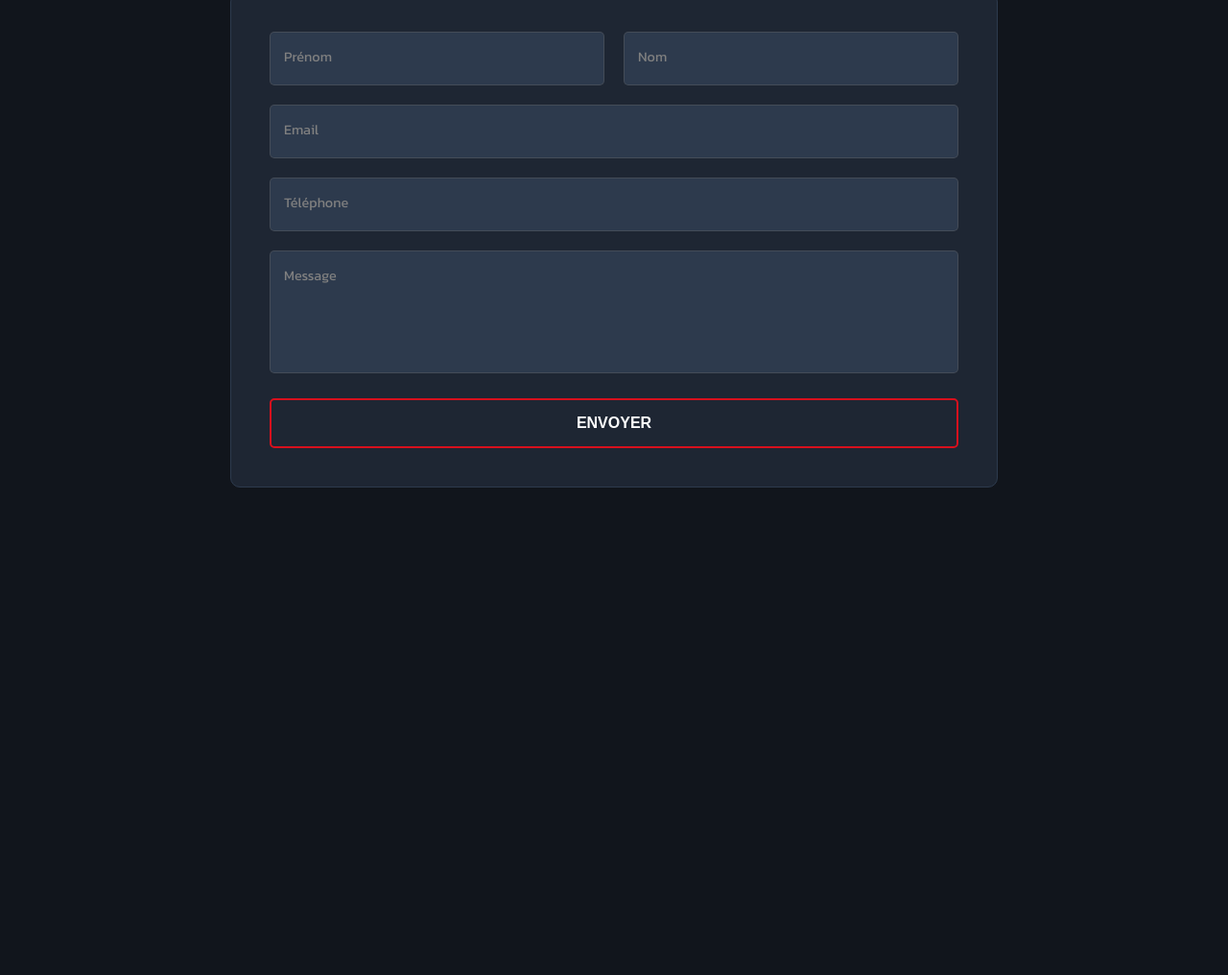
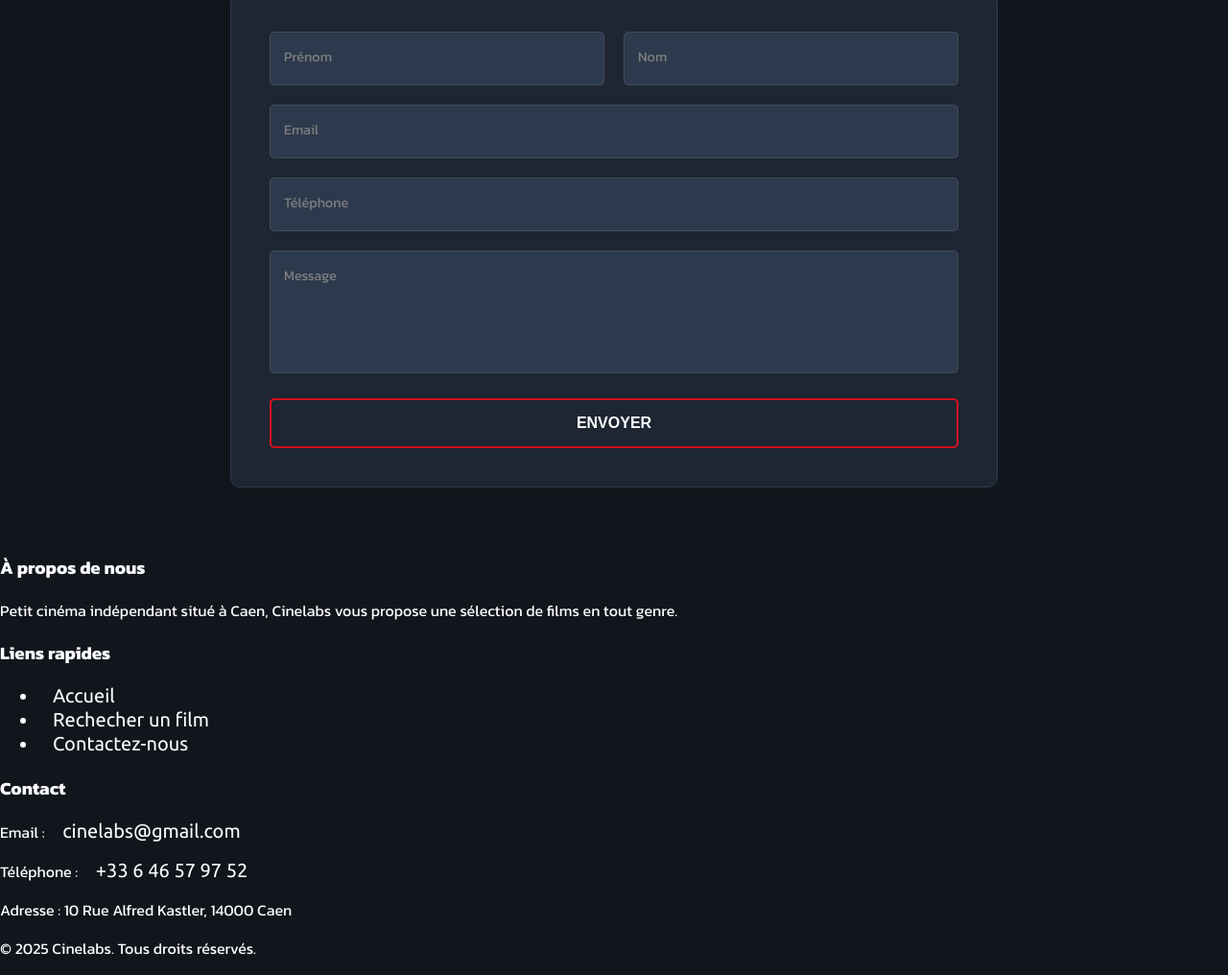
Before and after one commit to Opollo52/Cine_Labs, a plain HTML site: page contact.html in a window 1280 px wide. Shown: the part 302-1318 px from the top of the page at 96% size. Before the commit the page ends 860 px from the top, so only its background shows below. Drawn offline with Linux system fonts and the light colour scheme.

Commit message:
feature/footer-1

```diff
--- a/contact.html
+++ b/contact.html
@@ -56,5 +56,32 @@
             </button>
         </form>
     </div>
+    <footer>
+        <div class="footer-container">
+            <div class="footer-about">
+                <h3>À propos de nous</h3>
+                <p>
+                    Petit cinéma indépendant situé à Caen, Cinelabs vous propose une sélection de films en tout genre.
+                </p>
+            </div>
+            <div class="footer-links">
+                <h3>Liens rapides</h3>
+                <ul>
+                    <li><a href="index.html">Accueil</a></li>
+                    <li><a href="search.html">Rechecher un film</a></li>
+                    <li><a href="contact.html">Contactez-nous</a></li>
+                </ul>
+            </div>
+            <div class="footer-contact">
+                <h3>Contact</h3>
+                <p>Email : <a href="mailto:leoliotttiktok@gmail.com">cinelabs@gmail.com</a></p>
+                <p>Téléphone : <a href="tel:+33646546106">+33 6 46 57 97 52</a></p>
+                <p>Adresse : 10 Rue Alfred Kastler, 14000 Caen</p>
+            </div>
+        </div>
+        <div class="footer-bottom">
+            <p>© 2025 Cinelabs. Tous droits réservés.</p>
+        </div>
+    </footer>
 </body>
 </html>
--- a/css/movie.css
+++ b/css/movie.css
@@ -236,8 +236,6 @@ iframe {
     margin: 20px auto;
 }
 
-/*---------------------------Responsive*/
-
 @media (max-width: 1024px) {
     #movie-details {
         flex-direction: column;
--- a/script/index.js
+++ b/script/index.js
@@ -4,11 +4,11 @@ const apiKey = API_KEY;
 const apiUrl = `https://api.themoviedb.org/3/trending/movie/week?api_key=${apiKey}&language=fr-FR`;
 let currentPage = 1;
 
-const body = document.body;
 
+const movieArea = document.getElementById('movies');
 const movieContainer = document.createElement('section');
 movieContainer.id = 'movie-container';
-body.appendChild(movieContainer);
+movieArea.appendChild(movieContainer);
 
 async function fetchMovies(page) {
     const url = new URL(apiUrl);
@@ -86,6 +86,6 @@ loadMoreButton.classList.add('btn');
 loadMoreButton.addEventListener('click', loadMoreMovies);
 
 buttonSection.appendChild(loadMoreButton);
-body.appendChild(buttonSection);
+movieArea.appendChild(buttonSection);
 
 loadMovies();
```
Also changed, not shown: index.html (+28 -0 lines), script/search.js (+3 -4 lines), search.html (+28 -1 lines).
